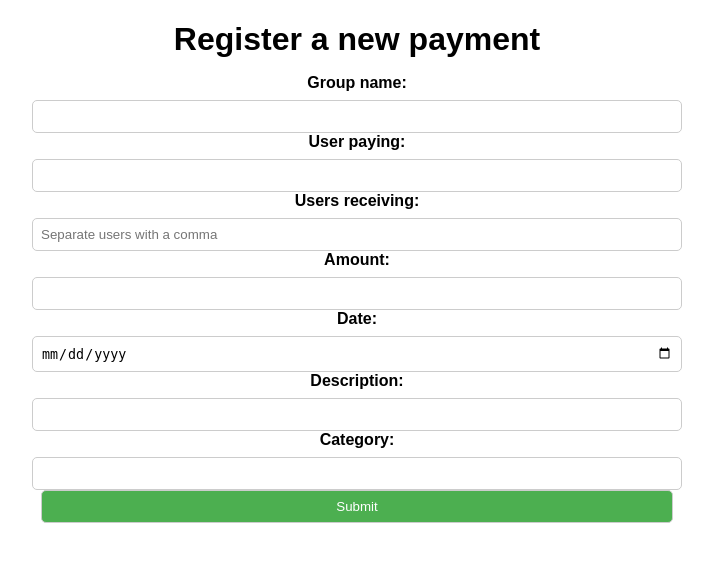
After one commit to OmarMacMa/SimpleDebt, a Django app: page /register in a window 1280 px wide. The commit adds this page. Shown: the top 562 px of the page, without its empty margins (283-996 px from the left). Run offline with Django 4.2, Linux system fonts and the light colour scheme.

Commit message:
Register and registered views added, not csv for now

```diff
--- /dev/null
+++ b/SimpleDebt/Dashboard/templates/Dashboard/register.html
@@ -0,0 +1,68 @@
+<!DOCTYPE html>
+<html lang="en">
+<head>
+    <meta charset="UTF-8">
+    <meta http-equiv="X-UA-Compatible" content="IE=edge">
+    <meta name="viewport" content="width=device-width, initial-scale=1.0">
+    <title>Register</title>
+</head>
+<body>
+    <style>
+        body {
+            font-family: sans-serif;
+        }
+        h1 {
+            text-align: center;
+            margin-bottom: 1rem;
+        }
+        form {
+            width: 50%;
+            margin: 0 auto;
+            display: flex;
+            flex-direction: column;
+            align-items: center;
+        }
+        label {
+            font-weight: bold;
+            margin-bottom: 0.5rem;
+        }
+
+        input[type="text"],
+        input[type="number"],
+        input[type="date"],
+        input[type="submit"] {
+            width: 100%;
+            padding: 0.5rem;
+            border: 1px solid #ccc;
+            border-radius: 5px;
+        }
+        input[type="submit"] {
+            background-color: #4caf50;
+            color: white;
+            cursor: pointer;
+        }
+        input[type="submit"]:hover {
+            background-color: #45a049;
+        }
+    </style>
+    <h1>Register a new payment</h1>
+    <form action="/upload" method="POST">
+        {% csrf_token %}
+        <label for="group_name">Group name:</label>
+        <input type="text" name="group_name" id="group_name">
+        <label for="user_paying">User paying:</label>
+        <input type="text" name="user_paying" id="user_paying">
+        <label for="users_receiving">Users receiving:</label>
+        <input type="text" name="users_receiving" id="users_receiving" placeholder="Separate users with a comma">
+        <label for="amount">Amount:</label>
+        <input type="number" name="amount" id="amount">
+        <label for="date">Date:</label>
+        <input type="date" name="date" id="date">
+        <label for="description">Description:</label>
+        <input type="text" name="description" id="description">
+        <label for="category">Category:</label>
+        <input type="text" name="category" id="category">
+        <input type="submit" value="Submit">
+    </form>
+</body>
+</html>
--- a/SimpleDebt/Dashboard/urls.py
+++ b/SimpleDebt/Dashboard/urls.py
@@ -6,8 +6,10 @@ from . import views
 app_name = "Dashboard"
 
 urlpatterns = [
-    path("", views.index, name="index"),
+    # path("", views.index, name="index"),
+    path("register", views.register, name="register"),
+    path("upload", views.upload, name="upload"),
+    path("registered", views.registered, name="registered"),
+    path("group_name", views.group_name, name="group_name"),
     path("group/<str:group_name>", views.group, name="group"),
-    path("upload", views.upload, name="upload")
-
 ]
--- a/SimpleDebt/Dashboard/views.py
+++ b/SimpleDebt/Dashboard/views.py
@@ -1,5 +1,6 @@
 from django.shortcuts import render
 from django.http import HttpResponseRedirect
+from django.shortcuts import get_object_or_404
 from django.urls import reverse
 import pandas as pd
 from datetime import datetime
@@ -7,12 +8,16 @@ from datetime import datetime
 from .models import Group, User, UsersReceiving, Payment
 
 
-def index(request):
-    return render(request, 'Dashboard/index.html', {})
+"""def index(request):
+    return render(request, 'Dashboard/index.html', {})"""
+
+
+def register(request):
+    return render(request, 'Dashboard/register.html', {})
 
 
 def upload(request):
-    try:
+    """try:
         group_name = request.POST["group_name"]
         group, created = Group.objects.get_or_create(name=group_name)
         records = pd.read_csv(request.FILES["file"])
@@ -44,28 +49,55 @@ def upload(request):
         for user in users:
             user.balance = user.total_contribution - user.total_debt
             user.save()
-        return HttpResponseRedirect(reverse("Dashboard:group", args=(group_name,)))
+        return HttpResponseRedirect(reverse("Dashboard:group", args=(group_name,)))"""
+    try:
+        if request.POST["group_name"] == "":
+            return HttpResponseRedirect(reverse("Dashboard:registered"), {"error_message": "Please enter a group name"})
+        group_name = request.POST["group_name"]
+        group, created = Group.objects.get_or_create(name=group_name)
+        user_paying, created = User.objects.get_or_create(name=request.POST["user_paying"], id_group=group)
+        users_receiving = []
+        for user in request.POST["users_receiving"].split(","):
+            user_receiving, created = User.objects.get_or_create(name=user, id_group=group)
+            users_receiving.append(user_receiving)
+        amount = float(request.POST["amount"])
+        date = datetime.strptime(request.POST["date"], "%d/%m/%Y")
+        payment = Payment.objects.create(id_user_paying=user_paying, amount=amount, description=request.POST["description"], date=date, category=request.POST["category"], id_group=group)
+        for user_receiving in users_receiving:
+            UsersReceiving.objects.create(id_user=user_receiving, id_payment=payment)
+            payment.id_users_receiving.add(user_receiving)
+        payment.id_users_receiving.set(users_receiving)
+        payment.amount_per_user = amount / (len(users_receiving) + 1)
+        payment.save()
+        payment.id_user_paying.total_contribution += payment.amount
+        for user_receiving in users_receiving:
+            user_receiving.total_debt += payment.amount_per_user
+            user_receiving.save()
+        payment.id_user_paying.total_debt += payment.amount_per_user
+        payment.id_user_paying.save()
+        users = User.objects.filter(id_group=group)
+        for user in users:
+            user.balance = user.total_contribution - user.total_debt
+            user.save()
+        return HttpResponseRedirect(reverse("Dashboard:registered"), {
+            "group_name": group_name,
+        })
     except:
-        return render(request, 'Dashboard/index.html', {
-            "error_message": "There was an error uploading the file."
+        return HttpResponseRedirect(reverse("Dashboard:registered"), {
+            "error_message": "There was an error uploading the record.",
         })
 
 
+def registered(request):
+    return render(request, 'Dashboard/registered.html', {})
+
+
+def group_name(request):
+    group = get_object_or_404(Group, name=request.POST["group_name"])
+    return HttpResponseRedirect(reverse("Dashboard:group", args=(group.name,)))
+
+
 def group(request, group_name):
-    """group = Group.objects.get(name=group_name)
-    payments = Payment.objects.filter(id_group=group)
-    for payment in payments:
-        payment.id_user_paying.total_contribution += payment.amount
-        users_receiving = UsersReceiving.objects.filter(id_payment=payment)
-        for user in users_receiving:
-            user.id_user.total_debt += payment.amount_per_user
-            user.id_user.save()
-        payment.id_user_paying.total_debt += payment.amount_per_user
-        payment.id_user_paying.save()
-    users = User.objects.all()
-    for user in users:
-        user.balance = user.total_contribution - user.total_debt
-        user.save()"""
     group = Group.objects.get(name=group_name)
     users = User.objects.filter(id_group=group)
     return render(request, 'Dashboard/group.html', {
```
Also changed, not shown: SimpleDebt/Dashboard/templates/Dashboard/registered.html (renamed from SimpleDebt/Dashboard/templates/Dashboard/index.html, +25 -8 lines), SimpleDebt/db.sqlite3.
